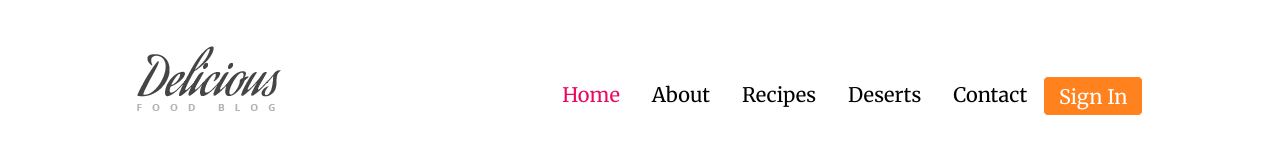
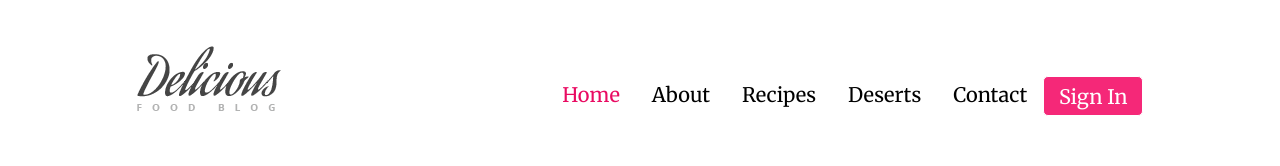
Before and after one commit to valy4/wonderful-recipes-react, a React (Create React App) app: page / in a window 1280 px wide. Shown: the top 166 px of the page. Built offline with nearby package versions, Linux system fonts and the light colour scheme; no server answers.

Commit message:
btn color

```diff
--- a/src/App.css
+++ b/src/App.css
@@ -129,12 +129,12 @@ input {
   border-radius: 5px;
   border: solid 1px;
   color: white;
-  background-color: #ff821e;
+  background-color: #f52878;
   cursor: pointer;
   width: 100px;
 }
 .header-link-btn:hover {
-  background-color: #f46d00;
+  background-color: #f52878;
 }
 footer {
   margin-top: 150px;
```
